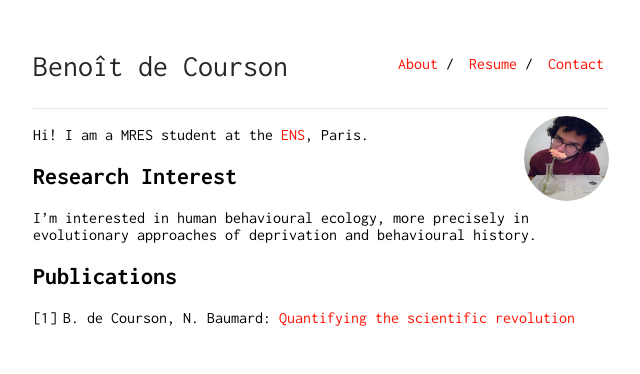
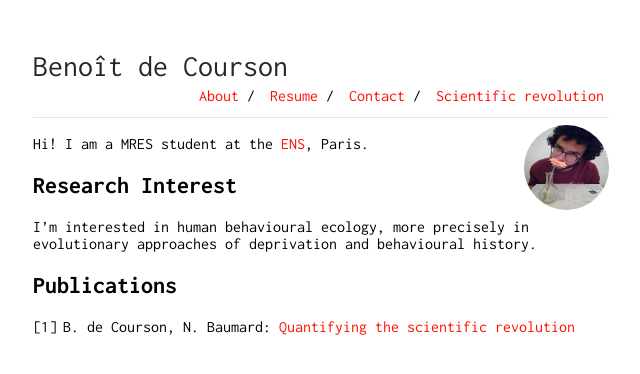
Before and after one commit to regicid/regicid.github.io, a Jekyll site: the page built from index.md, in a window 1280 px wide. Shown: the top 374 px of the page, without its empty margins (319-959 px from the left). Built offline with Jekyll 4.4.1, drawn with Linux system fonts in a browser that asks for light colours.

Commit message:
Update _config.yml

```diff
--- a/_config.yml
+++ b/_config.yml
@@ -16,6 +16,8 @@ nav:
    link: "CV.pdf"
  - name: "Contact"
    link: "contact"
+ - name : "Scientific revolution"
+   link : "Scientific_revolution"
 
 scholar:
   style: apa
```
